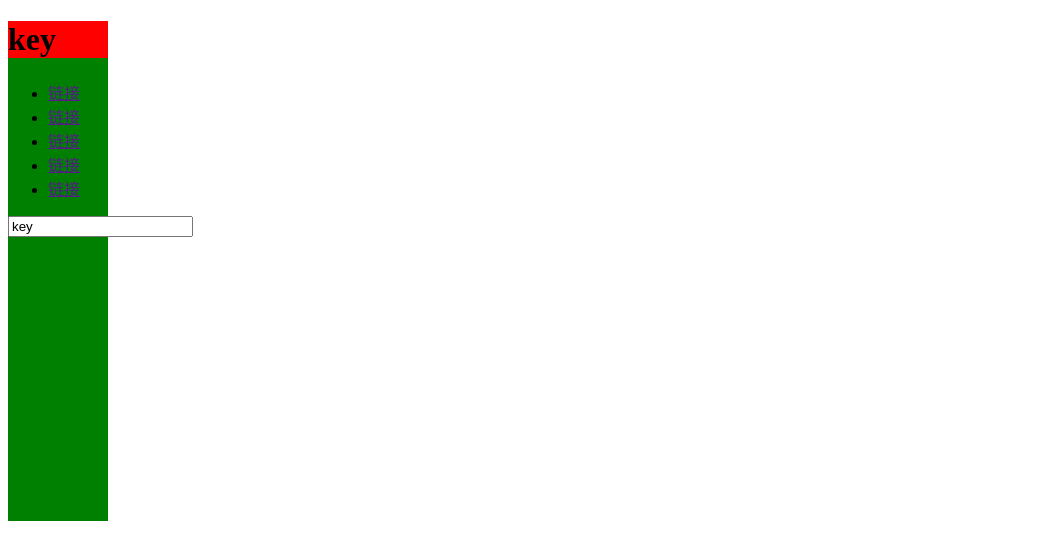
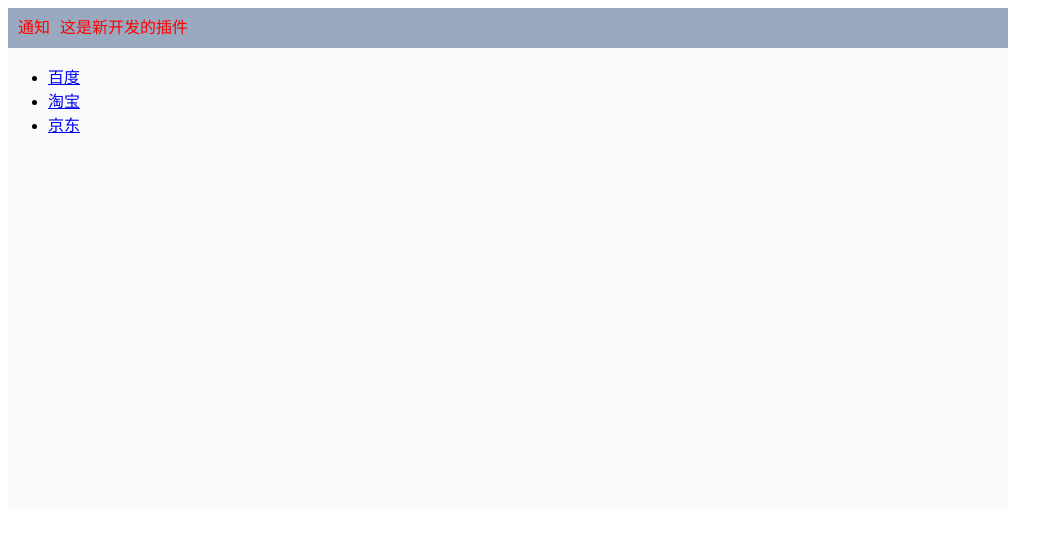
Before and after one commit to wwtfly/vue-plugin, a Vue app: page / in a window 1280 px wide. Shown: the top 560 px of the page, without its empty margins (0-1063 px from the left). Built offline with nearby package versions, Linux system fonts and the light colour scheme.

Commit message:
1,添加通知栏；2,根据传入的参数自动生成li标签

```diff
--- a/package.json
+++ b/package.json
@@ -10,6 +10,7 @@
   "dependencies": {
     "@vue/web-component-wrapper": "^1.2.0",
     "core-js": "^2.6.5",
+    "element-ui": "^2.8.2",
     "vue": "^2.6.10",
     "yarn": "^1.16.0"
   },
--- a/src/App.vue
+++ b/src/App.vue
@@ -1,5 +1,18 @@
 <template>
   <div id="app">
-    <infopad myname="kn"></infopad>
-  </div>
+    <infopad :title_message="title_message" :li_message="li_message"></infopad></div>
 </template>
+<script>
+export default {
+  data(){
+    return{
+      title_message:"欢迎使用,这是新开发的插件",
+      li_message:{
+            百度:"http://www.baidu.com",
+            淘宝:"http://www.taobao.com",
+            京东:"http://www.jd.com"
+      }
+    }
+  }
+}
+</script>
--- a/src/main.js
+++ b/src/main.js
@@ -2,10 +2,12 @@ import Vue from 'vue'
 // import wrap from '@vue/web-component-wrapper'
 import App from './App.vue'
 import infopad from './plugin/infopad'
-
+import ElementUI from 'element-ui';
+import 'element-ui/lib/theme-chalk/index.css';
 // const CustomElement=wrap(Vue,infopad)
 // window.customElements.define('my-infopad',CustomElement)
-Vue.use(infopad)
+Vue.use(ElementUI);
+Vue.use(infopad);
 Vue.config.productionTip = false
 
 new Vue({
--- a/src/plugin/infopad.vue
+++ b/src/plugin/infopad.vue
@@ -1,26 +1,36 @@
 <template>
     <div id="my-pad">
         <div id="my-info">
-            <h1>{{message}}</h1>
+            <span>通知</span>
+                <el-carousel
+                indicator-position="none"
+                height="30px"
+                :interval=2000
+                >
+                    <!-- <el-carousel-item v-for="item in items" :key="item"> -->
+                    <el-carousel-item v-for="item in items" :key="item">
+                        <span>{{ item }}</span>
+                    </el-carousel-item>
+                </el-carousel>
         </div>
         <div id="my-content">
             <ul>
-                <li><a href="">链接</a></li>
-                <li><a href="">链接</a></li>
-                <li><a href="">链接</a></li>
-                <li><a href="">链接</a></li>
-                <li><a href="">链接</a></li>
+                <li v-for="(value,key,index,) in lis" :key=index><a :href=value>{{key}}</a></li>
             </ul>
         </div>
-        <input v-model="message"/>
+        <!-- <input v-model="message"/> -->
     </div>
 </template>
 <script>
 export default {
-    // props:{myname:String}
+    props:{
+            title_message:String,
+            li_message:Object,
+    },
     data: function(){
         return {
-            message: "key"
+            items:this.title_message.split(","),
+            lis:this.li_message,
         }
     }
 }
@@ -28,11 +38,25 @@ export default {
 
 <style scoped>
 #my-pad {
-    width: 100px;
+    width: 1000px;
     height: 500px;
-    background: green;
+    background-color: #f9fafc;
 }
 #my-info {
-    background: red;
+    position: relative;
+    background: #99a9bf;
+    height: 40px;
 }
+#my-info span{
+    position: relative;
+    float: left;
+    line-height: 40px;
+    margin-left:10px;
+    color:red;
+}
+/* #my-info div{
+    position: relative;
+    float: left;
+    height: 40px;
+} */
 </style>
```
Also changed, not shown: 1 other file (tests, documents, lock files or other folders).
